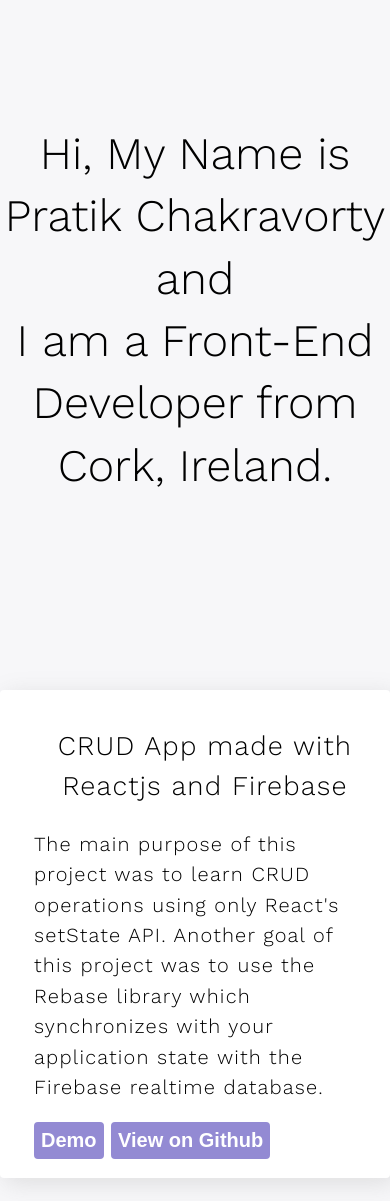
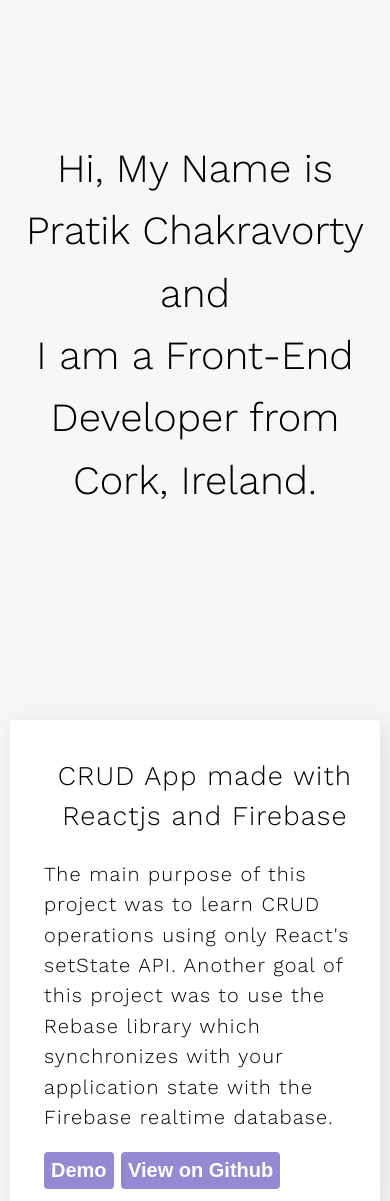
Before and after one commit to pratik-chakravorty/pratik-chakravorty.github.io, a plain HTML site: page index.html in a window 390 px wide. Shown: the part 160-1361 px from the top of the page. Drawn offline with nearby package versions, Linux system fonts and the light colour scheme.

Commit message:
added margins

```diff
--- a/style.css
+++ b/style.css
@@ -631,9 +631,12 @@ h3 {
     font-weight:lighter;
     line-height:3.5rem;
   }
+  .intro-section {
+    padding:15px;
+  }
   .intro-section h1 {
     font-weight: 200;
-    font-size: 45px;
+    font-size: 40px;
     text-align: center;
     line-height: 3.9rem;
   }
@@ -650,6 +653,8 @@ h3 {
     margin-top: 30px;
     border-radius: 4px;
     padding:10px;
+    margin-left:10px;
+    margin-right:10px;
 
   }
 
```
